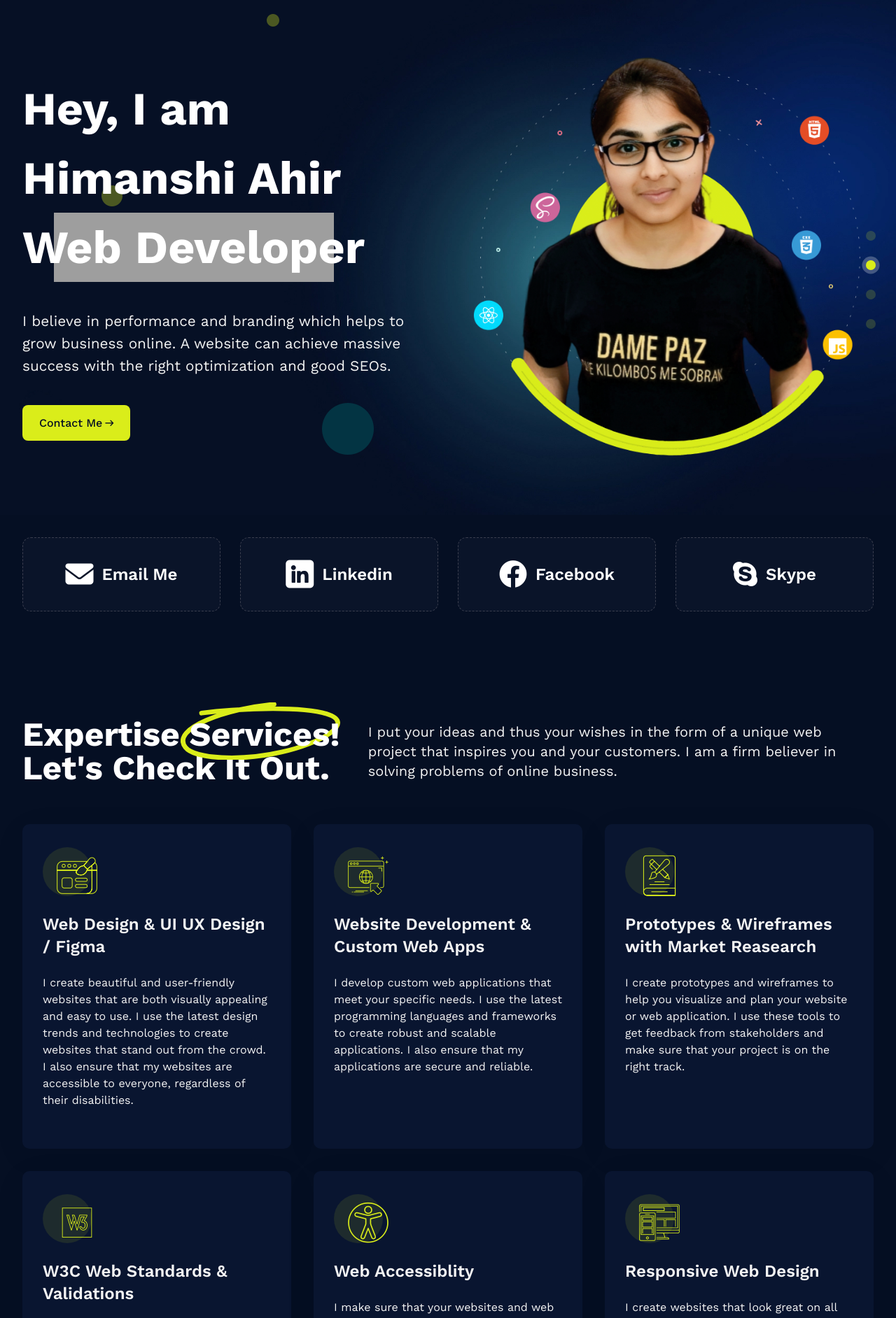
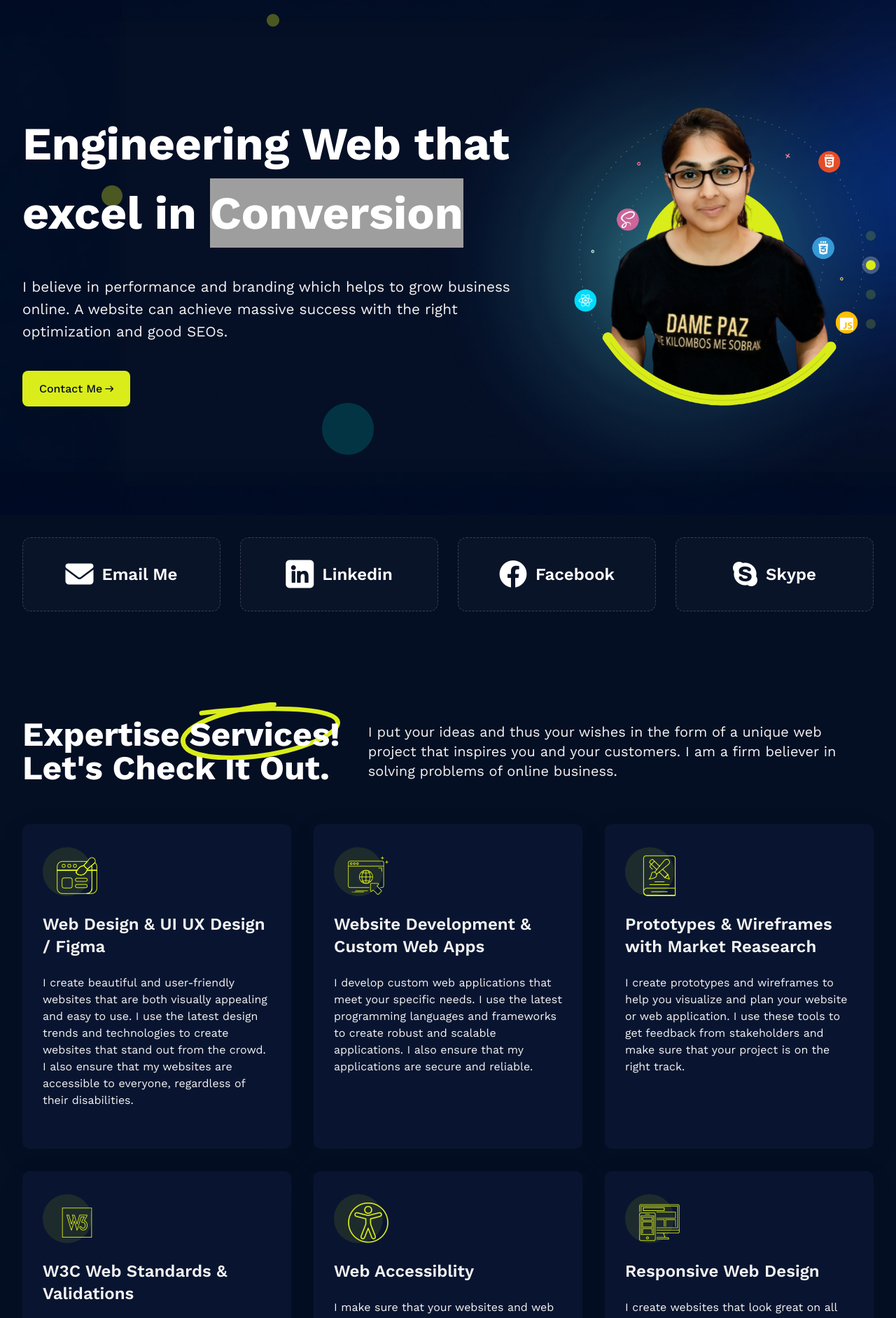
Before and after one commit to HimanshiAhir/Portfolio, a PHP site: page / in a window 1280 px wide. Shown: the top 1884 px of the page at 70% size. Run offline with PHP 8.4, Linux system fonts and the light colour scheme; grey boxes are pictures that could not be loaded.

Commit message:
style: hero section and bb added

```diff
--- a/assets/css/fonts.css
+++ b/assets/css/fonts.css
@@ -83,6 +83,9 @@
 }
 .hai-vscode:before {
   content: "\e92a";
+}
+.hai-bb-agency:before {
+  content: "\e930";
 }
 .hai-accessiblity:before {
   content: "\e914";
--- a/assets/css/style.css
+++ b/assets/css/style.css
@@ -104,7 +104,7 @@ ul {
 }
 
 .hero {
-	background: url(../media/himanshi-ahir-hero-bg.webp) no-repeat center bottom/cover;
+	background: url(../media/himanshi-ahir-hero-bg.jpg) no-repeat center bottom/cover;
 	min-height: calc(100vh - 64px);
 	display: flex;
 	align-items: center;
@@ -423,7 +423,10 @@ ul {
 	font-size: 1.3rem;
 	line-height: 2rem;
 }
-
+.hero-img-wrap{
+	width: 80%;
+	max-width: 480px;
+}
 .hero-img {
 	max-width: 100%;
 }
@@ -747,8 +750,16 @@ ul {
 	color: #93da51;
 }
 
-.hai-developer-bazaar,.hai-codiatic {
+.hai-developer-bazaar{
 	color: rgb(var(--color-white));
+}
+
+.hai-bb-agency{
+	color: #db3932;
+	position: relative;
+	border-radius: 18px;
+	background: radial-gradient(circle, #fff 60%, transparent 60%);
+
 }
 
 .job-timespan,
@@ -1137,10 +1148,6 @@ ul {
 		padding-right: 2rem;
 	}
 
-	.col-lg-50 {
-		width: 50%;
-	}
-
 	.works-grid {
 		gap: 1.75rem;
 	}
--- a/index.html
+++ b/index.html
@@ -115,10 +115,11 @@
     <meta name="keywords" content="himanshi ahir, best web developer, best web designer, website developer, website in less budget, website maker, website designer in india, ui ux designer, responsive web design, ecommerce website, website optimization, custom web solutions, lms website, mobile-friendly website">
 
     <meta name="viewport" content="width=device-width, initial-scale=1.0">
-    <!-- <link rel="stylesheet" href="./assets/css/fonts.css">
-    <link rel="stylesheet" href="./assets/css/style.css"> -->
+    <link rel="stylesheet" href="./assets/css/fonts.css">
+    <link rel="stylesheet" href="./assets/css/style.css">
 
-    <link rel="stylesheet" href="./assets/css/style.min.css"> <!-- Production minified CSS -->
+    <!-- <link rel="stylesheet" href="./assets/css/style.min.css">  -->
+    <!-- Production minified CSS -->
 </head>
 <body>
     <aside class="navigation-aside" title="Navigation Aside">
@@ -148,17 +149,16 @@
                 <img src="./assets/media/ellips-3.webp" class="circle-three" alt="animation ball" loading="lazy" draggable="false">
             </div>
             <div class="container hero-row position-relative">
-                <div class="col-lg-50">
-                    <h1 class="hero-title" title="himanshi's tagline">Hey, I am <br>
-                        Himanshi Ahir <br>
-                        <span class="job-title">Web Developer</span>
+                <div class="hero-content-wrap">
+                    <h1 class="hero-title" title="himanshi's tagline">Engineering Web that excel in
+                        <span class="job-title">Conversion</span>
                     </h1>
                     <p class="hero-paragraph" title="himanshi's intro paragraph">
                         I believe in performance and branding which helps to grow business online. A website can achieve massive success with the right optimization and good SEOs.
                     </p>
                     <a href="http://m.me/himanshiahir.in" class="button">contact me <i class="hai-arrow-right"></i></a>
                 </div>
-                <div class="col-lg-50">
+                <div class="hero-img-wrap">
                     <img src="./assets/media/himanshi-ahir.webp" class="hero-img" alt="himanshi ahir" loading="lazy" draggable="false">
                 </div>
             </div>
@@ -359,7 +359,7 @@
                                             <img src="./assets/media/Devi_Ahilya_Vishwavidyalaya_Logo.png" loading="lazy" alt="devi ahilya vishwavidyalaya logo"> DAVV University Indore
                                         </p>
                                     </div>
-                                    <p class="course-timespan">2021 - 2023</p>
+                                    <p class="course-timespan">2021 - 2024</p>
                                 </li>
                                 <li class="academic-list-item">
                                     <div>
@@ -382,10 +382,10 @@
                                 <li class="resume-experience-item" data-current-job="true">
                                     <div>
                                         <h3 class="resume-job-role" title="job role">
-                                            Web Designer
+                                            Web Developer (Webflow)
                                         </h3>
                                         <p class="resume-job-company" title="company">
-                                            <i class="hai-codiatic"></i> Codiatic Technologies
+                                            <i class="hai-bb-agency"></i> Beetle Beetle
                                         </p>
                                     </div>
                                     <p class="job-timespan">Current</p>
```
Also changed, not shown: assets/fonts/himanshi-ahir-icons.ttf, assets/fonts/himanshi-ahir-icons.woff, assets/media/himanshi-ahir-hero-bg.jpg, assets/media/himanshi-ahir-hero-bg.webp, 2 other files.
